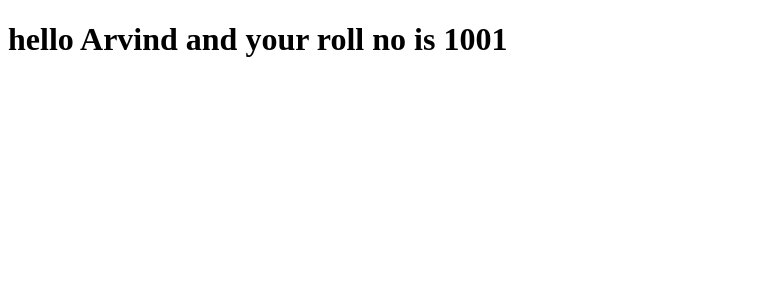
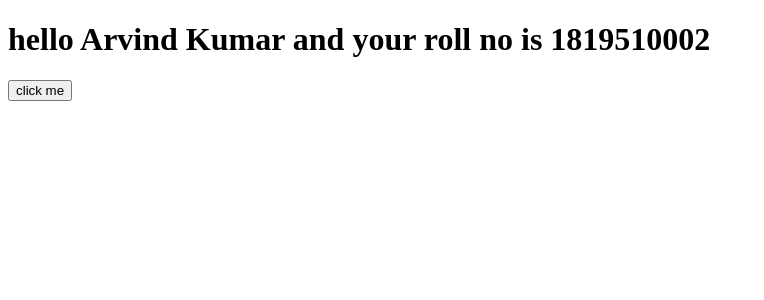
Before and after one commit to Arvindkr123/LearnReactMySide, a React (Create React App) app: page / in a window 1280 px wide. Shown: the top 300 px of the page, without its empty margins (0-764 px from the left). Built offline with nearby package versions, Linux system fonts and the light colour scheme.

Commit message:
I have event handle with the class component

```diff
--- a/src/Student.js
+++ b/src/Student.js
@@ -1,35 +1,39 @@
-import React, { Component } from 'react'
+import React, { Component } from "react";
 
-
-// State without constructor
-// class Student extends Component {
-//   state ={
-//     name :"Arvind",
-//     roll:this.props.roll
+// export class Student extends Component {
+//   // handleEvent(){
+//   //   console.log('button clicked', this)
+//   // }
+//   handleEvent = ()=> {
+//     console.log('button clicked', this)
 //   }
 //   render() {
 //     return (
 //       <div>
-//         <h1>hello {this.state.name} and your roll no is {this.state.roll}</h1>
+//         <h1>Event called</h1>
+//         <button onClick={()=>this.handleEvent()}>Click me</button>
 //       </div>
-//     )
+//     );
 //   }
 // }
 
-// state with constructor
-class Student extends Component {
+class Student extends React.Component{
   constructor(props){
     super(props);
-    this.state ={
-      name :"Arvind",
+    this.state={
+      name:'Arvind Kumar',
       roll:this.props.roll
     }
-
+    this.handleEvent = this.handleEvent.bind(this);
   }
-  render() {
-    return (
+  handleEvent(){
+    console.log('button clicked', this)
+  }
+  render(){
+    return(
       <div>
         <h1>hello {this.state.name} and your roll no is {this.state.roll}</h1>
+        <button onClick={this.handleEvent}>click me</button>
       </div>
     )
   }
```
Also changed, not shown: src/index.js (+4 -4 lines).
